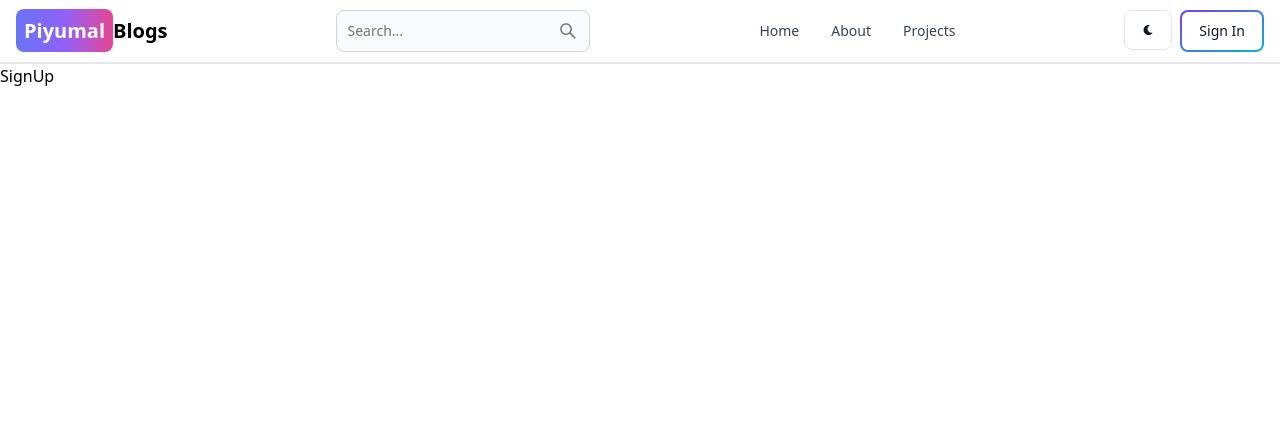
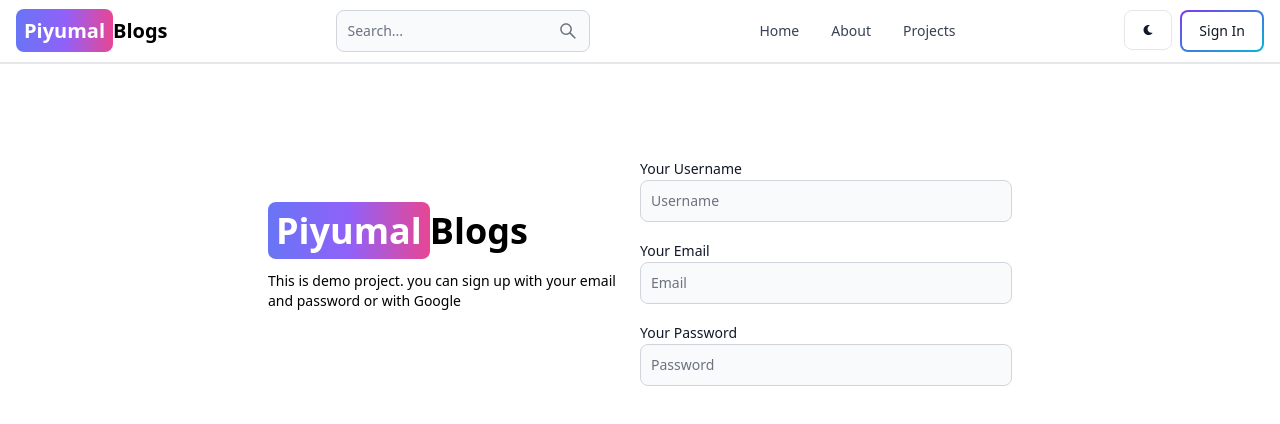
Before and after one commit to piyumal2105/MERN_Blog_App, a React (Vite) app in the folder frontend/: page /signup in a window 1280 px wide. Shown: the top 424 px of the page. Built offline with nearby package versions, Linux system fonts and the light colour scheme.

Commit message:
create a form

```diff
--- a/frontend/src/pages/SignUpPage/SignupPage.jsx
+++ b/frontend/src/pages/SignUpPage/SignupPage.jsx
@@ -1,10 +1,49 @@
 // eslint-disable-next-line no-unused-vars
 import React from "react";
+import { Label, TextInput } from "flowbite-react";
+import { Link } from "react-router-dom";
 
 function SignUpPage() {
   return (
     <>
-      <div>SignUp</div>
+      <div className="min-h-screen mt-20">
+        <div className="flex p-3 max-w-3xl mx-auto flex-col md:flex-row md:items-center">
+          {/* left */}
+          <div className="flex-1">
+            <Link to="/" className="font-bold dark:text-white text-4xl">
+              <span className="px-2 py-1 bg-gradient-to-r from-indigo-500 via-purple-500 to-pink-500 rounded-lg text-white">
+                Piyumal
+              </span>
+              Blogs
+            </Link>
+            <p className="text-sm my-5">
+              This is demo project. you can sign up with your email and password
+              or with Google
+            </p>
+          </div>
+          {/* Right */}
+          <div className="flex-1">
+            <form className="flex flex-col gap-4">
+              <div className="">
+                <Label value="Your Username" />
+                <TextInput type="text" placeholder="Username" id="username" />
+              </div>
+              <div className="">
+                <Label value="Your Email" />
+                <TextInput type="email" placeholder="Email" id="email" />
+              </div>
+              <div className="">
+                <Label value="Your Password" />
+                <TextInput
+                  type="password"
+                  placeholder="Password"
+                  id="password"
+                />
+              </div>
+            </form>
+          </div>
+        </div>
+      </div>
     </>
   );
 }
```
